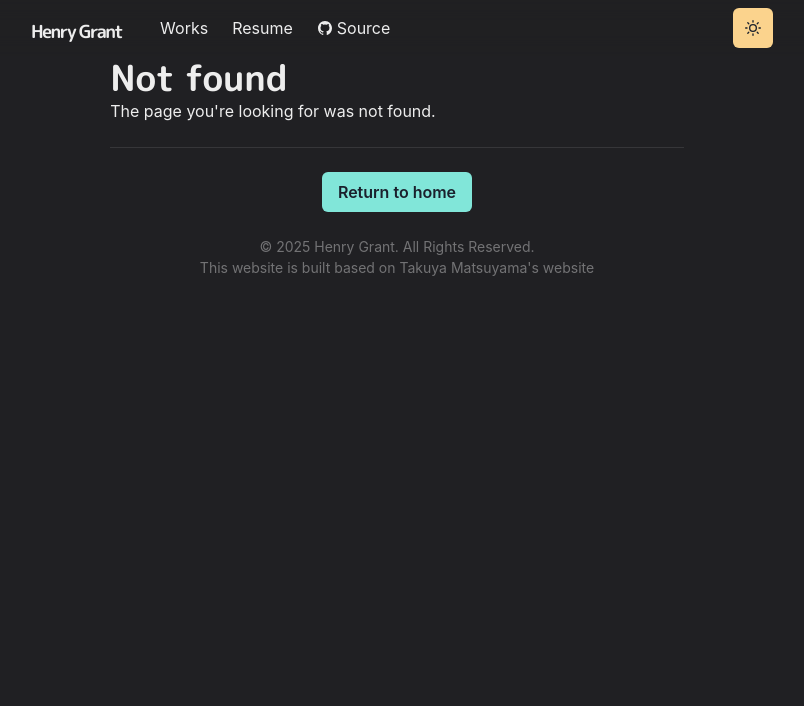
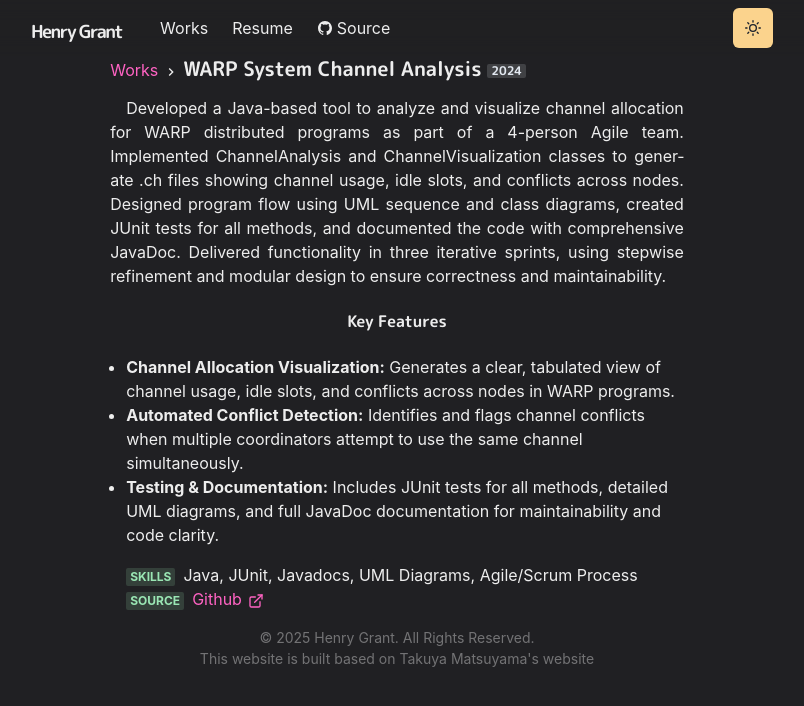
Before and after one commit to QloYz/qloyz-homepage, a Next.js app: page /works/channels in a window 1280 px wide. Before the commit this address had no page. Shown: the top 706 px of the page, without its empty margins (243-1047 px from the left). Built offline with nearby package versions, Linux system fonts and the light colour scheme.

Commit message:
added new collaboration project

```diff
--- /dev/null
+++ b/pages/works/channels.js
@@ -0,0 +1,67 @@
+import {
+  Container,
+  Badge,
+  Link,
+  List,
+  ListItem,
+  UnorderedList,
+  Center,
+  Heading
+} from '@chakra-ui/react'
+import Layout from '../../components/layouts/article'
+import { ExternalLinkIcon } from '@chakra-ui/icons'
+import { Title, WorkImage, Meta } from '../../components/work'
+import P from '../../components/paragraph'
+
+const Work = () => (
+  <Layout title="Channel Analysis">
+    <Container>
+      <Title>
+        WARP System Channel Analysis <Badge>2024</Badge>
+      </Title>
+      <P>
+        Developed a Java-based tool to analyze and visualize channel allocation for WARP
+        distributed programs as part of a 4-person Agile team. Implemented ChannelAnalysis
+        and ChannelVisualization classes to generate .ch files showing channel usage, idle
+        slots, and conflicts across nodes. Designed program flow using UML sequence and class
+        diagrams, created JUnit tests for all methods, and documented the code with comprehensive
+        JavaDoc. Delivered functionality in three iterative sprints, using stepwise refinement
+        and modular design to ensure correctness and maintainability.
+      </P>
+
+      <Heading as="h4" fontSize={16} my={6}>
+        <Center>Key Features</Center>
+      </Heading>
+      <UnorderedList my={4}>
+        <ListItem>
+          <strong>Channel Allocation Visualization:</strong> Generates a clear, tabulated view of channel usage,
+          idle slots, and conflicts across nodes in WARP programs.
+        </ListItem>
+        <ListItem>
+          <strong>Automated Conflict Detection:</strong> Identifies and flags channel conflicts when multiple coordinators
+          attempt to use the same channel simultaneously.
+        </ListItem>
+        <ListItem>
+          <strong>Testing & Documentation:</strong> Includes JUnit tests for all methods, detailed UML diagrams, and full JavaDoc
+          documentation for maintainability and code clarity.
+        </ListItem>
+      </UnorderedList>
+
+      <List ml={4} my={4}>
+        <ListItem>
+          <Meta>Skills</Meta>
+          <span>Java, JUnit, Javadocs, UML Diagrams, Agile/Scrum Process</span>
+        </ListItem>
+        <ListItem>
+          <Meta>Source</Meta>
+          <Link href="https://research-git.uiowa.edu/henrygrant/cs2820-henrygrant">
+            Github <ExternalLinkIcon mx="2px" />
+          </Link>
+        </ListItem>
+      </List>
+    </Container>
+  </Layout>
+)
+
+export default Work
+export { getServerSideProps } from '../../components/chakra'
```
Also changed, not shown: pages/works.js (+6 -1 lines), public/images/works/chthumbnail.png (added).
